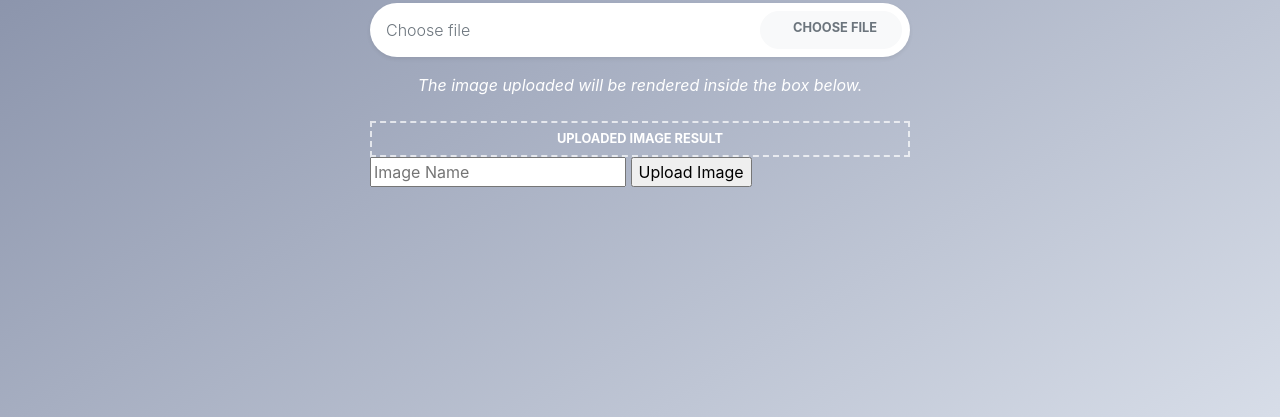
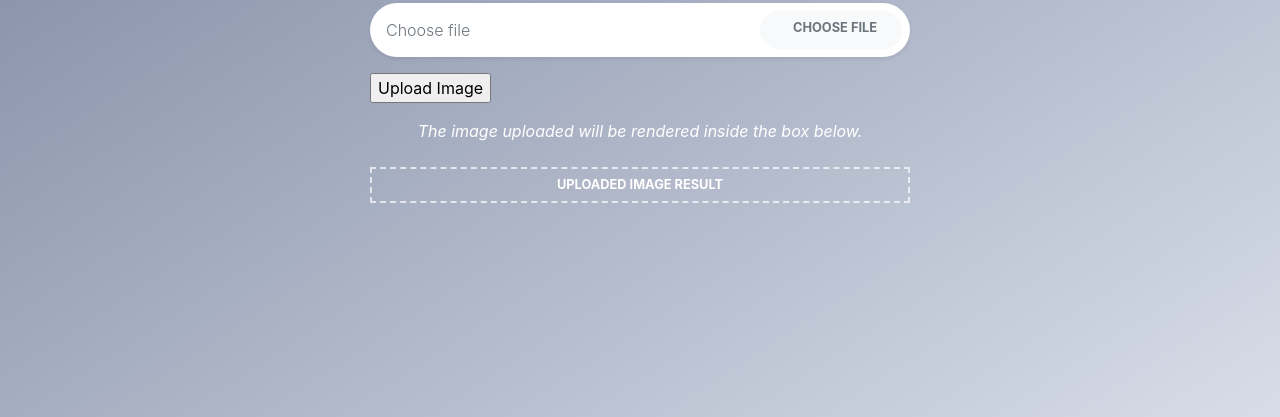
Before and after one commit to jbenitosantoni/cms-blog, a PHP site: page /admin/imageuploader.php in a window 1280 px wide. Shown: the part 383-800 px from the top of the page. Run offline with PHP 8.4, Linux system fonts and the light colour scheme; the visitor is signed in with stand-in values (Sample User, id 1).

Commit message:
Imagen Terminada

```diff
--- a/admin/imageuploader.php
+++ b/admin/imageuploader.php
@@ -16,10 +16,9 @@ if ( isset( $_SESSION['login_email'] ) ) {
 }
 $image = new Image("../assets", "img", 600);
 
-if (isset($_POST['name'])){
-    echo "<script>alert('Hey')</script>";
+if ($_FILES) {
     try {
-        $upload = $image->upload($_FILES['image'], $_POST['name']);
+        $upload = $image->upload($_FILES['image'], $_FILES['image']['tmp_name']);
         echo "<a href='{$upload}'>Link a la Imagen</a>";
     } catch (Exception $e) {
         echo "<p>(!) {$e->getMessage()}</p>";
@@ -141,22 +140,23 @@ if (isset($_POST['name'])){
 
     <div class="row py-4">
         <div class="col-lg-6 mx-auto">
-            <form method="post">
+            <form method="post" action="" enctype="multipart/form-data">
             <!-- Upload image input-->
             <div class="input-group mb-3 px-2 py-2 rounded-pill bg-white shadow-sm">
+                <form method="post" action="" enctype="multipart/form-data">
                 <input id="upload" type="file" onchange="readURL(this);" class="form-control border-0" name="image">
                 <label id="upload-label" for="upload" class="font-weight-light text-muted">Choose file</label>
                 <div class="input-group-append">
                     <label for="upload" class="btn btn-light m-0 rounded-pill px-4"> <i class="fa fa-cloud-upload mr-2 text-muted"></i><small class="text-uppercase font-weight-bold text-muted">Choose file</small></label>
                 </div>
+
             </div>
-
+                <input type="submit" value="Upload Image">
+            </form>
             <!-- Uploaded image area-->
             <p class="font-italic text-white text-center">The image uploaded will be rendered inside the box below.</p>
             <div class="image-area mt-4"><img id="imageResult" src="#" alt="" class="img-fluid rounded shadow-sm mx-auto d-block"></div>
-            <input type="text" name="name" placeholder="Image Name">
-            <input type="submit" value="Upload Image">
-        </form>
+
         </div>
     </div>
 </div>
```
Also changed, not shown: assets/img/2020/06/das.jpg (deleted), assets/img/2020/06/imagen.jpg (deleted), assets/img/2020/06/tmp-phpygzpwm.jpg (renamed from assets/img/2020/06/123.jpg).
